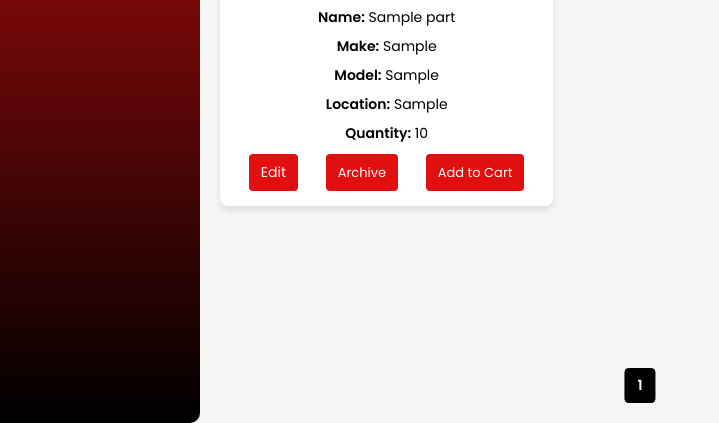
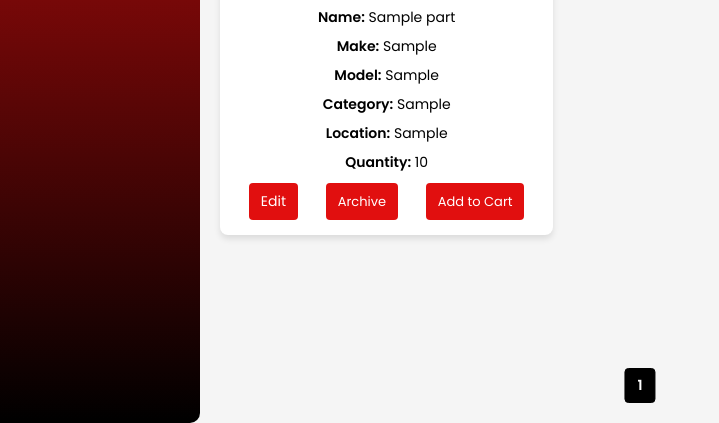
Before and after one commit to midsed/Drafter-Management-System, a PHP site: page /staff/parts.php in a window 1280 px wide. Shown: the part 377-800 px from the top of the page, without its empty margins (0-719 px from the left). Run offline with PHP 8.4, Linux system fonts and the light colour scheme; the visitor is signed in with stand-in values (Sample User, id 1); tables that the repository leaves empty or names only in its code hold one stand-in row (values such as "Sample post"); some libraries are stand-ins or nearby versions.

Commit message:
Fixed sort, filter to be followed (not working atm)

```diff
--- a/staff/parts.php
+++ b/staff/parts.php
@@ -34,38 +34,22 @@ include('navigation/topbar.php');
                         <i class="fas fa-filter"></i>
                     </button>
                     <div id="filterDropdown" class="dropdown-content">
-                        <!-- Make Filter -->
                     <div class="filter-section">
-                            <h4>Make</h4>
-                            <div class="filter-options" id="makeFilter">
-                                <label><input type="checkbox" class="filter-option" data-filter="make" value="Toyota"> Toyota</label>
-                                <label><input type="checkbox" class="filter-option" data-filter="make" value="Honda"> Honda</label>
-                                <label><input type="checkbox" class="filter-option" data-filter="make" value="Ford"> Ford</label>
-                                <label><input type="checkbox" class="filter-option" data-filter="make" value="Chevrolet"> Chevrolet</label>
-                                <label><input type="checkbox" class="filter-option" data-filter="make" value="Nissan"> Nissan</label>
-                                <label><input type="checkbox" class="filter-option" data-filter="make" value="BMW"> BMW</label>
-                                <label><input type="checkbox" class="filter-option" data-filter="make" value="Mercedes-Benz"> Mercedes-Benz</label>
-                                <label><input type="checkbox" class="filter-option" data-filter="make" value="Audi"> Audi</label>
-                                <label><input type="checkbox" class="filter-option" data-filter="make" value="Hyundai"> Hyundai</label>
-                                <label><input type="checkbox" class="filter-option" data-filter="make" value="Kia"> Kia</label>
-                                <label><input type="checkbox" class="filter-option" data-filter="make" value="Volkswagen"> Volkswagen</label>
-                                <label><input type="checkbox" class="filter-option" data-filter="make" value="Subaru"> Subaru</label>
-                                <label><input type="checkbox" class="filter-option" data-filter="make" value="Mazda"> Mazda</label>
-                                <label><input type="checkbox" class="filter-option" data-filter="make" value="Lexus"> Lexus</label>
-                                <label><input type="checkbox" class="filter-option" data-filter="make" value="Jeep"> Jeep</label>
-                                <label><input type="checkbox" class="filter-option" data-filter="make" value="Tesla"> Tesla</label>
-                                <label><input type="checkbox" class="filter-option" data-filter="make" value="BYD"> BYD</label>
-                                <label><input type="checkbox" class="filter-option" data-filter="make" value="Suzuki"> Suzuki</label>
-                                <label><input type="checkbox" class="filter-option" data-filter="make" value="Mitsubishi"> Mitsubishi</label>
-                                <label><input type="checkbox" class="filter-option" data-filter="make" value="Isuzu"> Isuzu</label>
-                            </div>
-                        </div>
+                        <h4>Category</h4>
+                        <div class="filter-options" id="categoryFilter">
+                            <?php
+                            // Fetch unique categories from the database
+                            $categoryQuery = "SELECT DISTINCT Category FROM part WHERE archived = 0";
+                            $categoryResult = $conn->query($categoryQuery);
 
-                        <!-- Model Filter -->
-                        <div class="filter-section">
-                            <h4>Model</h4>
-                            <div class="filter-options" id="modelFilter">
-                                <!-- Models will be dynamically populated here -->
+                            if ($categoryResult->num_rows > 0) {
+                                while ($category = $categoryResult->fetch_assoc()) {
+                                    echo "<label><input type='checkbox' class='filter-option' data-filter='category' value='{$category['Category']}'> {$category['Category']}</label>";
+                                }
+                            } else {
+                                echo "<p>No categories found.</p>";
+                            }
+                            ?>
                         </div>
                     </div>
 
@@ -113,7 +97,7 @@ include('navigation/topbar.php');
         $totalRow = $totalResult->fetch_assoc();
         $totalPages = ceil($totalRow['total'] / $limit);
 
-        $sql = "SELECT PartID, Name, Make, Model, Location, Quantity, Media FROM part WHERE archived = 0 LIMIT $limit OFFSET $offset";
+        $sql = "SELECT PartID, Name, Make, Model, Location, Quantity, Media, Category FROM part WHERE archived = 0 LIMIT $limit OFFSET $offset";
         $result = $conn->query($sql);
 
         if ($result->num_rows > 0) {
@@ -125,6 +109,7 @@ include('navigation/topbar.php');
                         <p><strong>Name:</strong> {$part['Name']}</p>
                         <p><strong>Make:</strong> {$part['Make']}</p>
                         <p><strong>Model:</strong> {$part['Model']}</p>
+                        <p><strong>Category:</strong> {$part['Category']}</p> <!-- Add this line -->
                         <p><strong>Location:</strong> {$part['Location']}</p>
                         <p><strong>Quantity:</strong> {$part['Quantity']}</p>
                         <div class='actions'>
@@ -287,15 +272,14 @@ document.addEventListener("DOMContentLoaded", function () {
 
     // Apply filter
 applyFilterButton.addEventListener("click", function () {
-        const selectedMakes = Array.from(document.querySelectorAll('.filter-option[data-filter="make"]:checked')).map(checkbox => checkbox.value);
-        const selectedModels = Array.from(document.querySelectorAll('.filter-option[data-filter="model"]:checked')).map(checkbox => checkbox.value);
-        filterParts(selectedMakes, selectedModels);
+    const selectedCategories = Array.from(document.querySelectorAll('.filter-option[data-filter="category"]:checked')).map(checkbox => checkbox.value);
+    filterParts(selectedCategories);
 });
 
 // Clear filter
 clearFilterButton.addEventListener("click", function () {
     document.querySelectorAll('.filter-option').forEach(checkbox => checkbox.checked = false);
-        filterParts([], []);
+    filterParts([]);
 });
 
     // Sort functionality
@@ -320,20 +304,16 @@ document.addEventListener("DOMContentLoaded", function () {
     updateModelFilter();
 });
 
-// Filter parts based on selected makes and models
-function filterParts(selectedMakes, selectedModels) {
+// Filter parts based on selected categories
+function filterParts(selectedCategories) {
     const parts = document.querySelectorAll(".part-card");
     parts.forEach(part => {
-        const make = part.querySelector("p:nth-child(2)").textContent.split(": ")[1].trim().toLowerCase();
-        const model = part.querySelector("p:nth-child(3)").textContent.split(": ")[1].trim().toLowerCase();
+        const category = part.querySelector("p:nth-child(4)").textContent.split(": ")[1].trim().toLowerCase(); // Adjust the index if needed
+        const lowerSelectedCategories = selectedCategories.map(cat => cat.toLowerCase());
 
-        const lowerSelectedMakes = selectedMakes.map(make => make.toLowerCase());
-        const lowerSelectedModels = selectedModels.map(model => model.toLowerCase());
+        const matchesCategory = lowerSelectedCategories.length === 0 || lowerSelectedCategories.includes(category);
 
-        const matchesMake = lowerSelectedMakes.length === 0 || lowerSelectedMakes.includes(make);
-        const matchesModel = lowerSelectedModels.length === 0 || lowerSelectedModels.includes(model);
-
-        part.style.display = matchesMake && matchesModel ? "" : "none";
+        part.style.display = matchesCategory ? "" : "none";
     });
 }
 
@@ -343,57 +323,21 @@ function sortParts(order) {
     const partsArray = Array.from(partsContainer.children);
 
     partsArray.sort((a, b) => {
-        const nameA = a.querySelector("p").textContent.toLowerCase();
-        const nameB = b.querySelector("p").textContent.toLowerCase();
-        return order === "asc" ? nameA.localeCompare(nameB) : nameB.localeCompare(nameA);
-    });
+        const nameA = a.querySelector("p").textContent.toLowerCase(); // Get the part name from the first <p> tag
+        const nameB = b.querySelector("p").textContent.toLowerCase(); // Get the part name from the first <p> tag
 
-    partsContainer.innerHTML = "";
-    partsArray.forEach(part => partsContainer.appendChild(part));
-}
-
-// Update model filter based on selected makes
-function updateModelFilter() {
-    const modelFilter = document.getElementById("modelFilter");
-    modelFilter.innerHTML = "";
-
-    const models = {
-        Toyota: ["Camry", "Corolla", "Vios", "Fortuner", "Innova", "Hilux", "RAV4", "Land Cruiser"],
-        Honda: ["Civic", "Accord", "CR-V", "City", "BR-V", "HR-V", "Jazz", "Brio"],
-        Ford: ["Mustang", "Ranger", "Everest", "EcoSport", "Explorer", "Fiesta", "Focus", "Territory"],
-        Chevrolet: ["Trailblazer", "Colorado", "Spark", "Cruze", "Trax", "Captiva", "Malibu", "Tahoe"],
-        Nissan: ["Altima", "Navara", "Terra", "Sentra", "Juke", "Patrol", "Kicks", "Almera"],
-        BMW: ["3 Series", "5 Series", "X1", "X3", "X5", "X7", "7 Series", "M3"],
-        MercedesBenz: ["C-Class", "E-Class", "S-Class", "GLC", "GLE", "GLA", "A-Class", "G-Class"],
-        Audi: ["A4", "A6", "Q3", "Q5", "Q7", "A3", "A5", "Q2"],
-        Hyundai: ["Elantra", "Tucson", "Santa Fe", "Accent", "Creta", "Kona", "Staria", "Venue"],
-        Kia: ["Seltos", "Sorento", "Sportage", "Stonic", "Picanto", "Carnival", "Rio", "Forte"],
-        Volkswagen: ["Golf", "Tiguan", "Santana", "Lavida", "Passat", "Touareg", "Polo", "Teramont"],
-        Subaru: ["Outback", "Forester", "XV", "Impreza", "BRZ", "Legacy", "Crosstrek", "WRX"],
-        Mazda: ["CX-5", "CX-9", "Mazda3", "Mazda6", "CX-30", "MX-5", "BT-50", "CX-8"],
-        Lexus: ["RX", "NX", "ES", "LS", "UX", "GX", "LX", "IS"],
-        Jeep: ["Wrangler", "Cherokee", "Compass", "Renegade", "Gladiator", "Grand Cherokee", "Commander", "Patriot"],
-        Tesla: ["Model 3", "Model S", "Model X", "Model Y", "Cybertruck", "Roadster"],
-        BYD: ["Han", "Tang", "Song", "Qin", "Yuan", "Dolphin", "Seal", "Atto 3"],
-        Suzuki: ["Ertiga", "Swift", "Vitara", "Jimny", "Ciaz", "APV", "Carry", "XL7"],
-        Mitsubishi: ["Montero Sport", "Mirage", "Strada", "Xpander", "Outlander", "Eclipse Cross", "L300", "Pajero"],
-        Isuzu: ["D-Max", "MU-X", "Traviz", "N-Series", "F-Series", "Rodeo", "Alterra", "Crosswind"]
-    };
-
-    const selectedMakes = Array.from(document.querySelectorAll('.filter-option[data-filter="make"]:checked')).map(cb => cb.value);
-    const modelSet = new Set();
-
-    selectedMakes.forEach(make => {
-        if (models[make]) {
-            models[make].forEach(model => {
-                modelSet.add(model);
-            });
+        if (order === "asc") {
+            return nameA.localeCompare(nameB); // Sort in ascending order
+        } else if (order === "desc") {
+            return nameB.localeCompare(nameA); // Sort in descending order
         }
     });
 
-    modelSet.forEach(model => {
-        modelFilter.innerHTML += `<label><input type="checkbox" class="filter-option" data-filter="model" value="${model}"> ${model}</label>`;
-    });
+    // Clear the current parts list
+    partsContainer.innerHTML = "";
+
+    // Append the sorted parts back to the container
+    partsArray.forEach(part => partsContainer.appendChild(part));
 }
 
 function toggleSidebar() {
```
Also changed, not shown: admin/parts.php (+11 -3 lines). Lines whose indentation alone changed are shown as unchanged.
